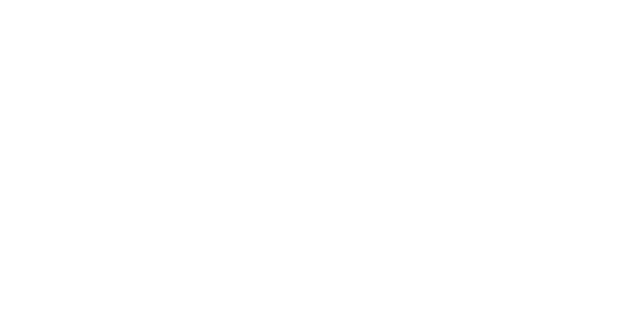
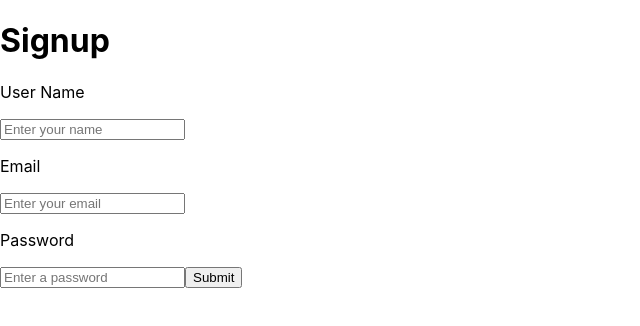
Before and after one commit to Doaa-Ziadat/ProjectManagement-Frontend, a React (Create React App) app: page /Signup in a window 1280 px wide. Before the commit this address had no page. Shown: the top 326 px of the page, without its empty margins (0-640 px from the left). Built offline with nearby package versions, Linux system fonts and the light colour scheme.

Commit message:
login & signup

```diff
--- a/src/App.js
+++ b/src/App.js
@@ -1,18 +1,16 @@
-import './App.css';
-import {
-  BrowserRouter,
-  Routes,
-  Route
-} from "react-router-dom";
-import Home from './pages/Home'
+import "./App.css";
+import { BrowserRouter, Routes, Route } from "react-router-dom";
+import Home from "./pages/Home";
+import Login from "./pages/Login";
+import Signup from "./pages/Signup";
 function App() {
   return (
-    < BrowserRouter>
-    <Routes>
-      {/* Pages here  */}
-      <Route path="/" element={<Home/>} />
-
-    </Routes>
+    <BrowserRouter>
+      <Routes>
+        <Route path="/" element={<Home />} />
+        <Route path="/Login" element={<Login />} />
+        <Route path="/Signup" element={<Signup />} />
+      </Routes>
     </BrowserRouter>
   );
 }
--- a/src/pages/Home.jsx
+++ b/src/pages/Home.jsx
@@ -1,10 +1,11 @@
-
-function Home(props){
-    return(
-        <div>
-           <h1>  Home </h1>
-        </div>
-    )
+function Home(props) {
+  return (
+    <div>
+      <h1> Home </h1>
+      <a href="/Login"> go to Login</a>
+      <a href="/Signup"> go to Signup</a>
+    </div>
+  );
 }
 
 export default Home;
--- /dev/null
+++ b/src/pages/Login.jsx
@@ -0,0 +1,21 @@
+function Login(props) {
+  return (
+    <div>
+      <h1>Log in</h1>
+      <form action="http://localhost:4000/login" method="POST">
+        <label htmlFor="email">Email:</label>
+        <input type="text" name="email" id="email" placeholder="Enter Email" />
+        <label htmlFor="password">Password:</label>
+        <input
+          type="password"
+          name="password"
+          id="password"
+          placeholder="Enter Password"
+        />
+        <button type="submit">Login</button>
+      </form>
+    </div>
+  );
+}
+
+export default Login;
--- /dev/null
+++ b/src/pages/Signup.jsx
@@ -0,0 +1,33 @@
+function Signup(props) {
+  return (
+    <div>
+      <h1> Signup</h1>
+      <form action="http://localhost:4000/signup" method="POST">
+        <p>User Name</p>
+        <input
+          type="text"
+          name="name"
+          id="name"
+          placeholder="Enter your name"
+        />
+        <p>Email</p>
+        <input
+          type="text"
+          name="email"
+          id="email"
+          placeholder="Enter your email"
+        />
+        <p>Password</p>
+        <input
+          type="password"
+          name="passsword"
+          id="password"
+          placeholder="Enter a password"
+        />
+        <input type="submit" />
+      </form>
+    </div>
+  );
+}
+
+export default Signup;
```
